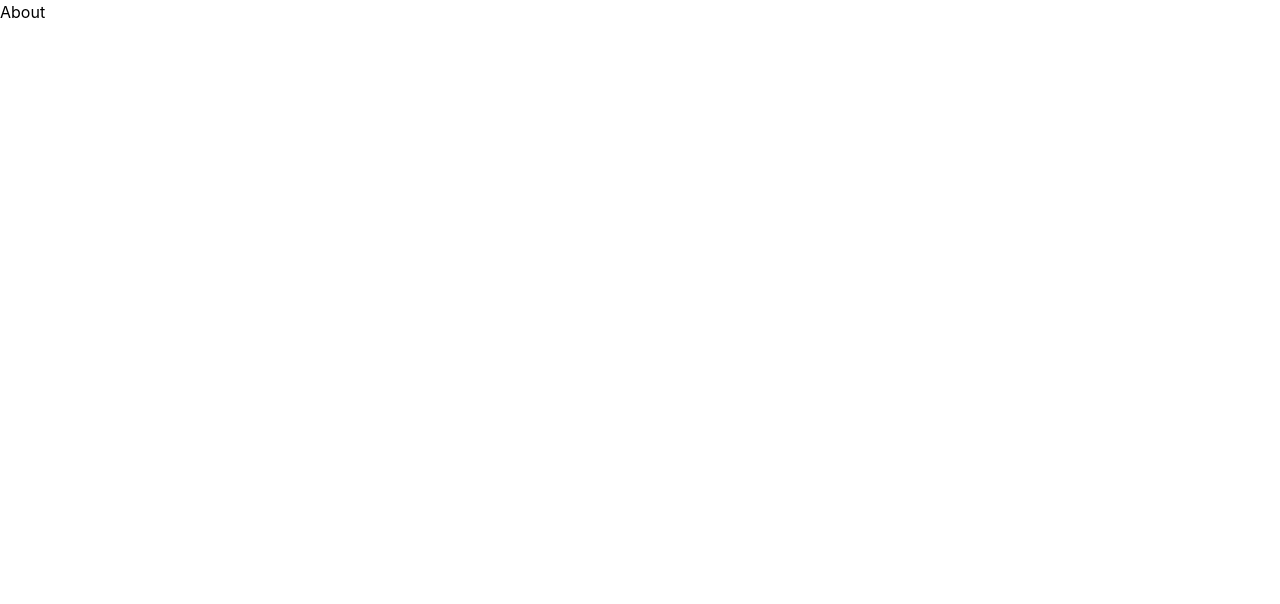
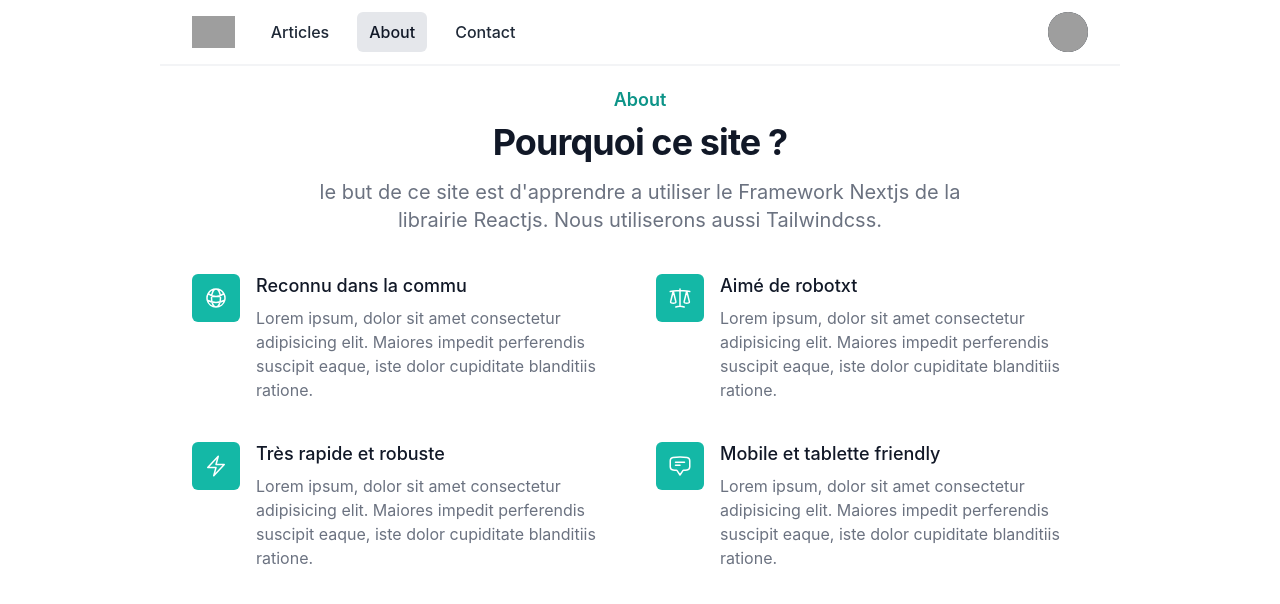
Before and after one commit to PierreLouisLetoquart/nextjs-supabase-blog, a Next.js app in the folder frontend/: page /about in a window 1280 px wide. Shown: the top 604 px of the page. Built offline with nearby package versions, Linux system fonts and the light colour scheme; grey boxes are pictures that could not be loaded.

Commit message:
feat: adding about page content

```diff
--- a/frontend/pages/about.js
+++ b/frontend/pages/about.js
@@ -1,3 +1,71 @@
+/* eslint-disable react/no-unescaped-entities */
+import { BoltIcon, ChatBubbleBottomCenterTextIcon, GlobeAltIcon, ScaleIcon } from '@heroicons/react/24/outline'
+import Navbar from '../components/Navbar';
+
+const features = [
+  {
+    name: 'Reconnu dans la commu',
+    description:
+      'Lorem ipsum, dolor sit amet consectetur adipisicing elit. Maiores impedit perferendis suscipit eaque, iste dolor cupiditate blanditiis ratione.',
+    icon: GlobeAltIcon,
+  },
+  {
+    name: 'Aimé de robotxt',
+    description:
+      'Lorem ipsum, dolor sit amet consectetur adipisicing elit. Maiores impedit perferendis suscipit eaque, iste dolor cupiditate blanditiis ratione.',
+    icon: ScaleIcon,
+  },
+  {
+    name: 'Très rapide et robuste',
+    description:
+      'Lorem ipsum, dolor sit amet consectetur adipisicing elit. Maiores impedit perferendis suscipit eaque, iste dolor cupiditate blanditiis ratione.',
+    icon: BoltIcon,
+  },
+  {
+    name: 'Mobile et tablette friendly',
+    description:
+      'Lorem ipsum, dolor sit amet consectetur adipisicing elit. Maiores impedit perferendis suscipit eaque, iste dolor cupiditate blanditiis ratione.',
+    icon: ChatBubbleBottomCenterTextIcon,
+  },
+]
+
 export default function About() {
-  return <h1>About</h1>;
+  return (
+    <main className=" bg-white px-10 dark:bg-gray-900 md:px-20 lg:px-40">
+      <section className="min-h-screen">
+        <Navbar />
+        <div className="bg-white py-5">
+          <div className="mx-auto max-w-7xl px-4 sm:px-6 lg:px-8">
+            <div className="lg:text-center">
+              <h2 className="text-lg font-semibold text-teal-600">About</h2>
+              <p className="mt-2 text-3xl font-bold leading-8 tracking-tight text-gray-900 sm:text-4xl">
+                Pourquoi ce site ?
+              </p>
+              <p className="mt-4 max-w-2xl text-xl text-gray-500 lg:mx-auto">
+                le but de ce site est d'apprendre a utiliser le Framework Nextjs de la librairie Reactjs. Nous utiliserons
+                aussi Tailwindcss.
+              </p>
+            </div>
+
+            <div className="mt-10">
+              <dl className="space-y-10 md:grid md:grid-cols-2 md:gap-x-8 md:gap-y-10 md:space-y-0">
+                {features.map((feature) => (
+                  <div key={feature.name} className="relative">
+                    <dt>
+                      <div className="absolute flex h-12 w-12 items-center justify-center rounded-md bg-teal-500 text-white">
+                        <feature.icon className="h-6 w-6" aria-hidden="true" />
+                      </div>
+                      <p className="ml-16 text-lg font-medium leading-6 text-gray-900">{feature.name}</p>
+                    </dt>
+                    <dd className="mt-2 ml-16 text-base text-gray-500">{feature.description}</dd>
+                  </div>
+                ))}
+              </dl>
+            </div>
+          </div>
+        </div>
+      </section>
+    </main>
+
+  )
 }
```
